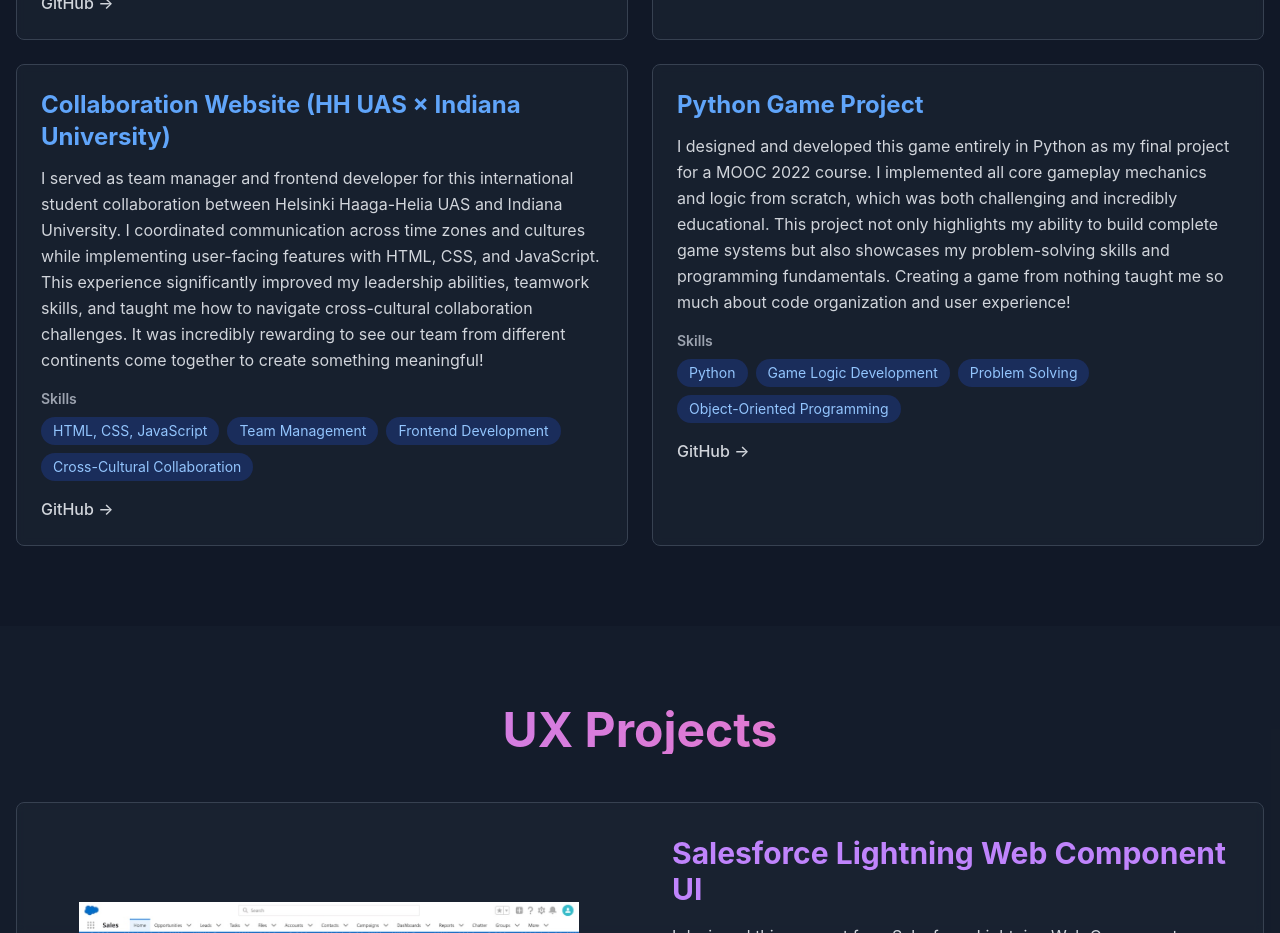
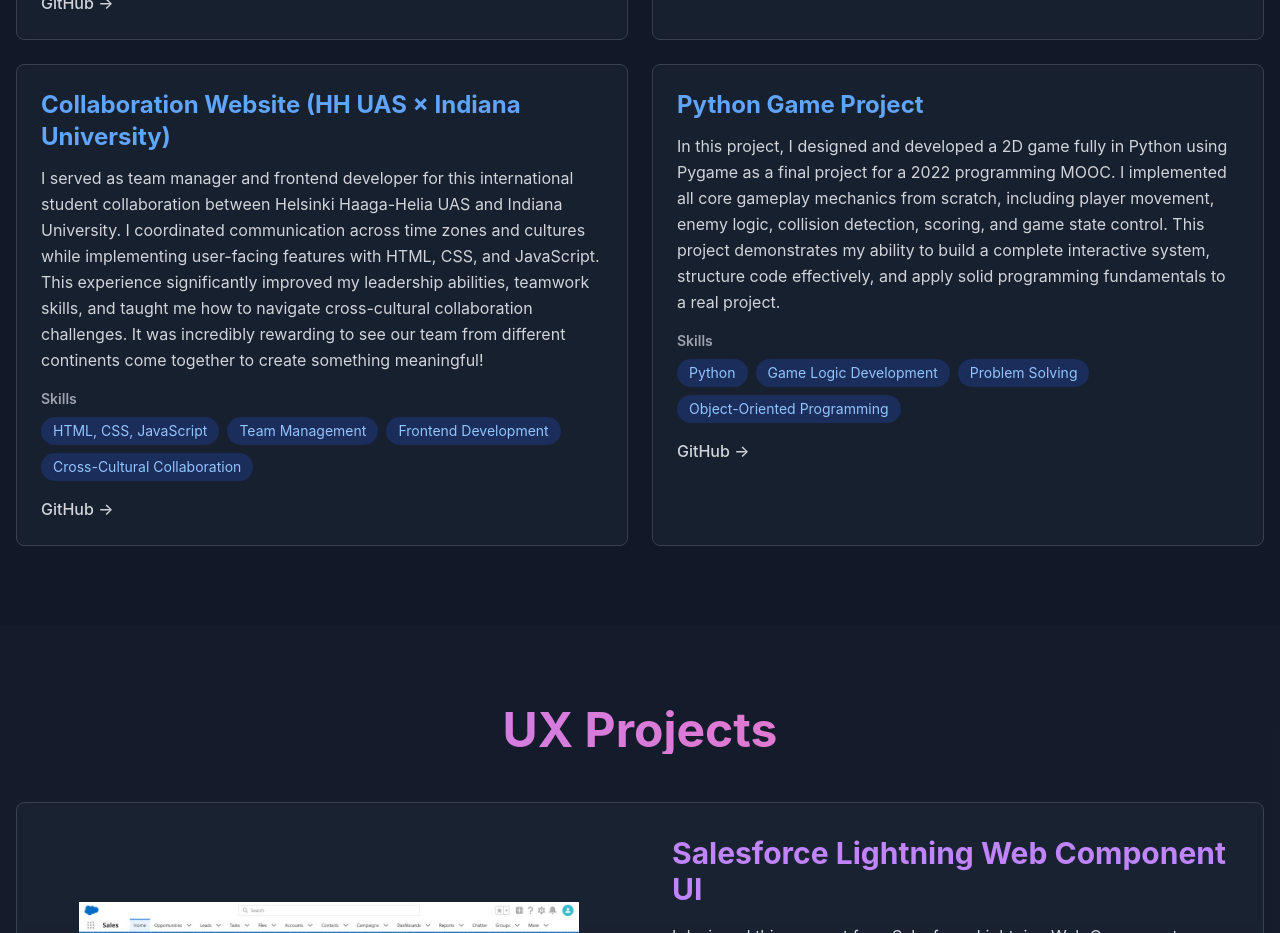
Before and after one commit to qian-27/my-portfolio, a React (Create React App) app: page / in a window 1280 px wide. Shown: the part 2320-3253 px from the top of the page. Built offline with nearby package versions, Linux system fonts and the light colour scheme.

Commit message:
update content

```diff
--- a/src/data/projectsData.js
+++ b/src/data/projectsData.js
@@ -50,7 +50,7 @@
   },
   {
     title: "Python Game Project",
-    description: "I designed and developed this game entirely in Python as my final project for a MOOC 2022 course. I implemented all core gameplay mechanics and logic from scratch, which was both challenging and incredibly educational. This project not only highlights my ability to build complete game systems but also showcases my problem-solving skills and programming fundamentals. Creating a game from nothing taught me so much about code organization and user experience!",
+    description: "In this project, I designed and developed a 2D game fully in Python using Pygame as a final project for a 2022 programming MOOC. I implemented all core gameplay mechanics from scratch, including player movement, enemy logic, collision detection, scoring, and game state control. This project demonstrates my ability to build a complete interactive system, structure code effectively, and apply solid programming fundamentals to a real project.",
     tech: ["Python", "Game Logic Development", "Problem Solving", "Object-Oriented Programming"],
     github: "https://github.com/qian-27/Python-Own-Game"
   }
```
